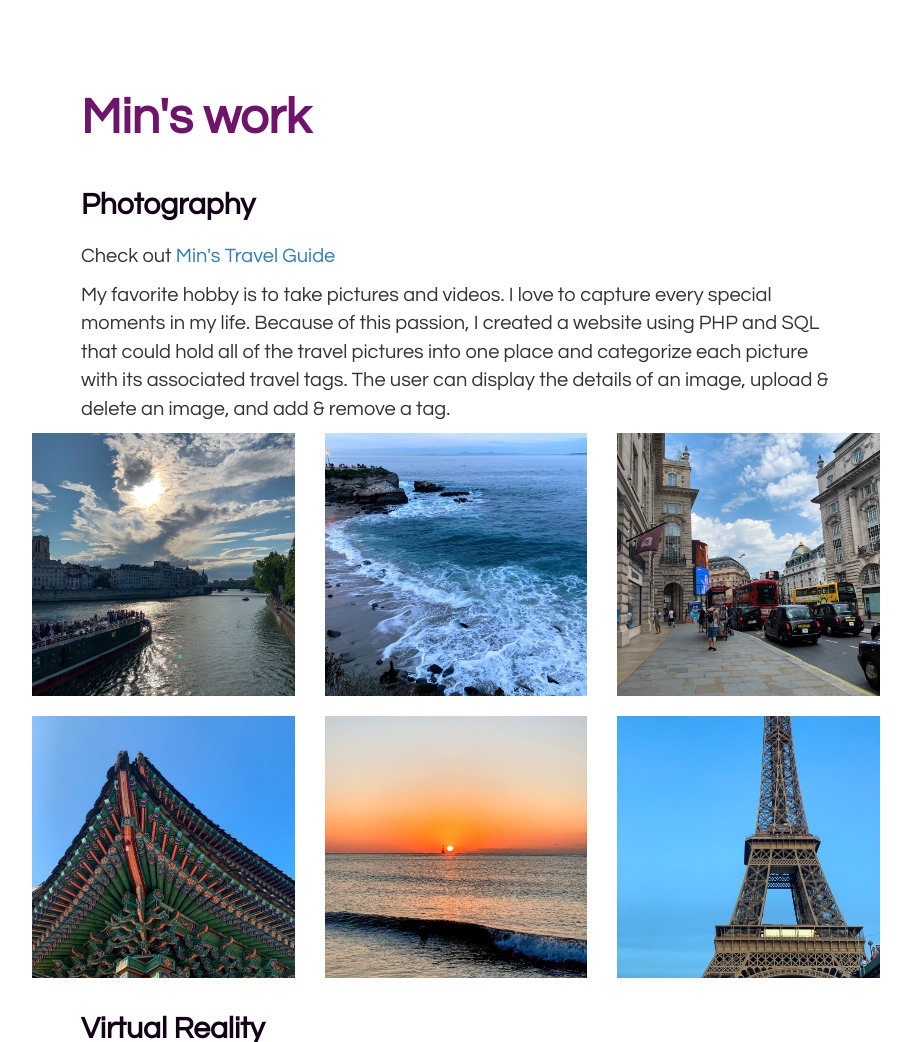
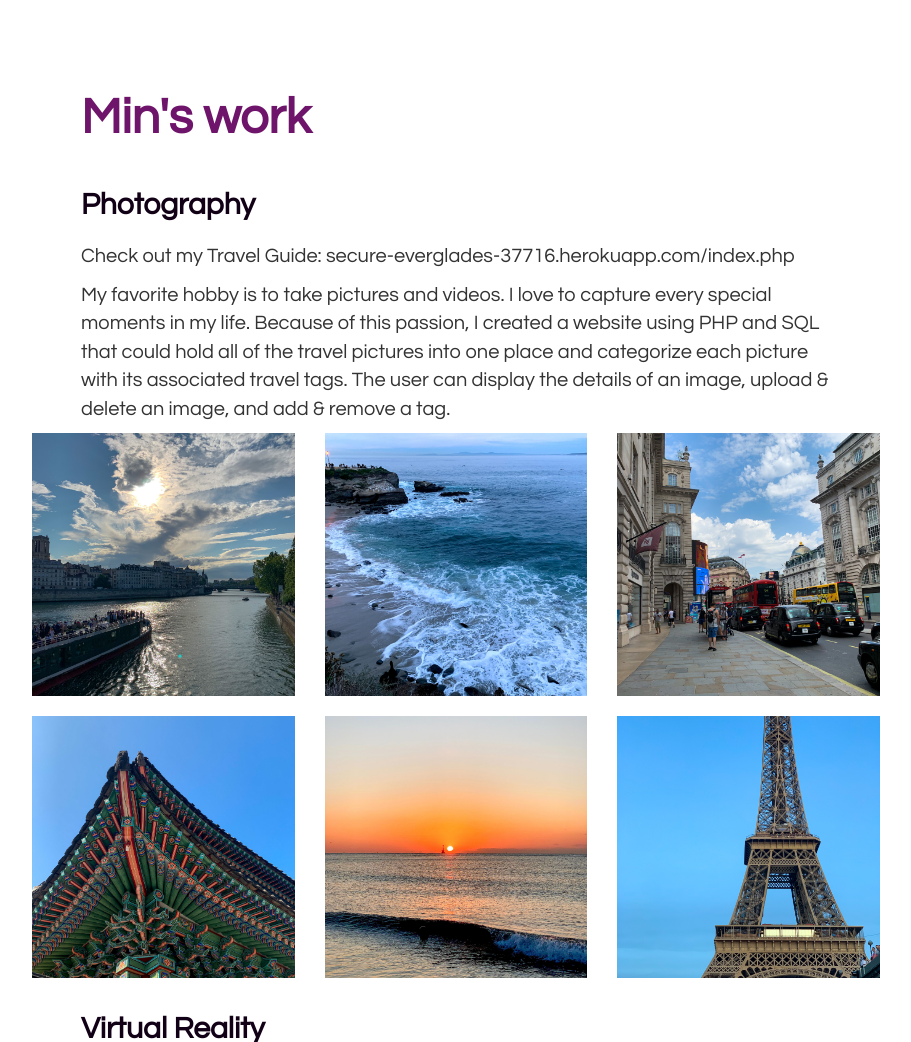
Before and after one commit to minleee/minwebsite, a plain HTML site: page webDev/index.html in a window 1280 px wide. Shown: the part 2357-3399 px from the top of the page, without its empty margins (184-1095 px from the left). Drawn offline with nearby package versions, Linux system fonts and the light colour scheme.

Commit message:
website link

```diff
--- a/webDev/index.html
+++ b/webDev/index.html
@@ -119,7 +119,7 @@
 
               <div class="maintitle"><strong>Min's work</strong></div>
               <div class="subtitle"> Photography </div>
-              <p>Check out <a href = "secure-everglades-37716.herokuapp.com/index.php">Min's Travel Guide</a></p>
+              <p>Check out my Travel Guide: secure-everglades-37716.herokuapp.com/index.php</p>
               <p> My favorite hobby is to take pictures and videos. I love to capture every special moments in my life. Because of this passion, I created a website using PHP and SQL that could hold all of the travel pictures into one place and categorize each picture with its associated travel tags.
                 The user can display the details of an image, upload & delete an image, and add & remove a tag.</p>
 
```
